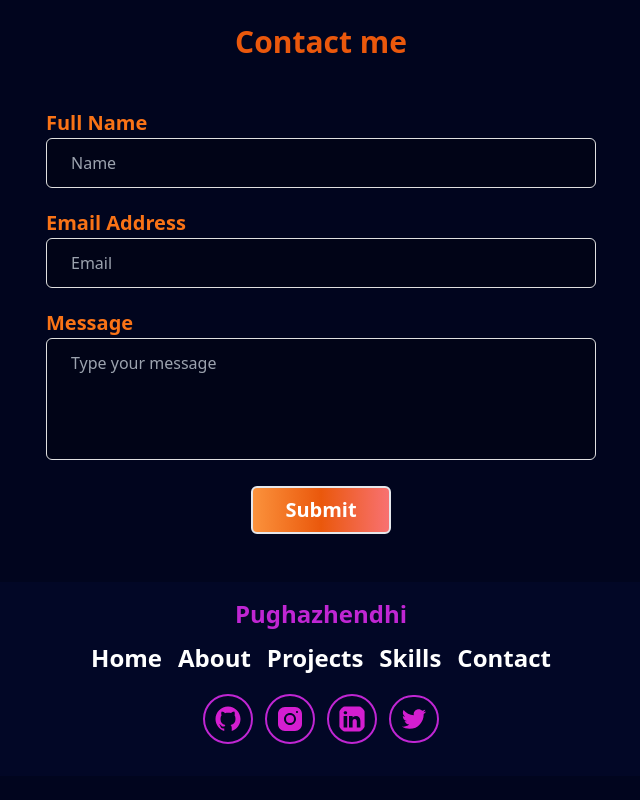
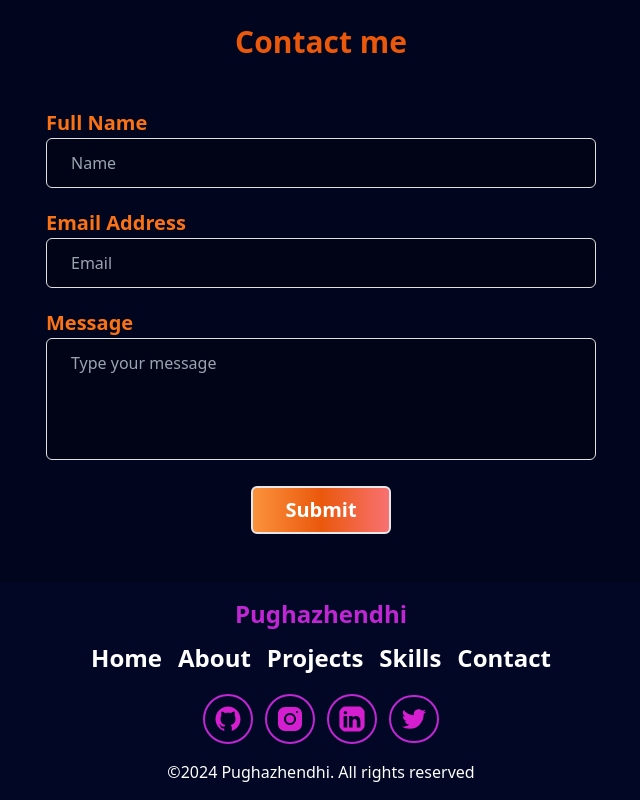
Before and after one commit to pughaz2003/Portfolio, a website: page index.html in a window 1280 px wide. Shown: the part 2235-3035 px from the top of the page, without its empty margins (319-959 px from the left). Before the commit the page ends 3011 px from the top, so only its background shows below. Drawn offline with nearby package versions, Linux system fonts and the light colour scheme; a web font is replaced by a local one.

Commit message:
changes commit

```diff
--- a/index.html
+++ b/index.html
@@ -347,6 +347,10 @@
   <path d="M28,6.937c-0.957,0.425-1.985,0.711-3.064,0.84c1.102-0.66,1.947-1.705,2.345-2.951c-1.03,0.611-2.172,1.055-3.388,1.295 c-0.973-1.037-2.359-1.685-3.893-1.685c-2.946,0-5.334,2.389-5.334,5.334c0,0.418,0.048,0.826,0.138,1.215 c-4.433-0.222-8.363-2.346-10.995-5.574C3.351,6.199,3.088,7.115,3.088,8.094c0,1.85,0.941,3.483,2.372,4.439 c-0.874-0.028-1.697-0.268-2.416-0.667c0,0.023,0,0.044,0,0.067c0,2.585,1.838,4.741,4.279,5.23 c-0.447,0.122-0.919,0.187-1.406,0.187c-0.343,0-0.678-0.034-1.003-0.095c0.679,2.119,2.649,3.662,4.983,3.705 c-1.825,1.431-4.125,2.284-6.625,2.284c-0.43,0-0.855-0.025-1.273-0.075c2.361,1.513,5.164,2.396,8.177,2.396 c9.812,0,15.176-8.128,15.176-15.177c0-0.231-0.005-0.461-0.015-0.69C26.38,8.945,27.285,8.006,28,6.937z"></path>
 </svg></a>
   </div>
+<div class="flex flex-wrap justify-center">
+ <p> <span>&copy;</span>2024 Pughazhendhi. All rights reserved</p>
+</div>
+
 </footer>
 
 
```
